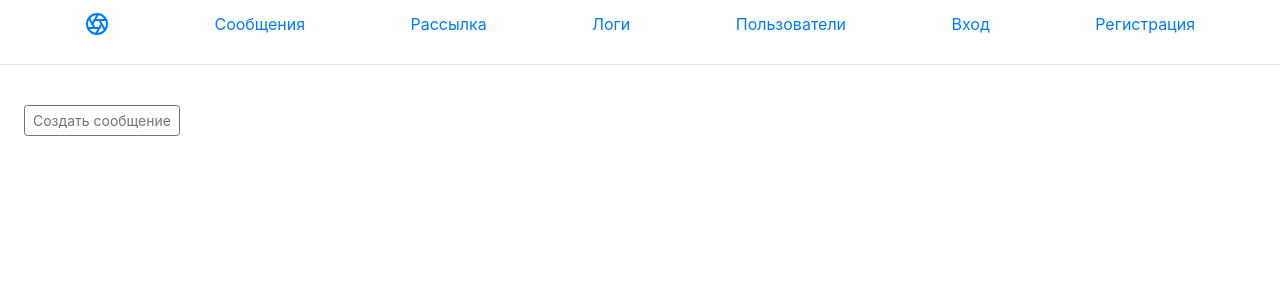
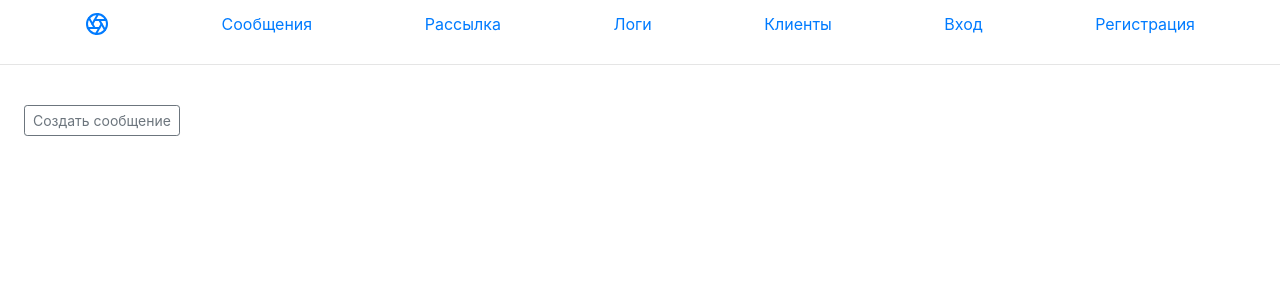
Before and after one commit to Olga-Yar/TWDjango, a Django app: template main/templates/main/index.html in a window 1280 px wide. Shown: the top 300 px of the page. Run offline with Django 4.2, Linux system fonts and the light colour scheme; the template is opened without the code that fills it, so the values that code supplies are empty; some libraries are stand-ins or nearby versions.

Commit message:
корректировка шаблонов

```diff
--- a/main/templates/main/base.html
+++ b/main/templates/main/base.html
@@ -30,7 +30,7 @@
         <a class="py-2 d-none d-md-inline-block" href="{% url 'main:home' %}">Сообщения</a>
         <a class="py-2 d-none d-md-inline-block" href="{% url 'main:mailing_list' %}">Рассылка</a>
         <a class="py-2 d-none d-md-inline-block" href="{% url 'main:logi_list' %}">Логи</a>
-        <a class="py-2 d-none d-md-inline-block" href="#">Пользователи</a>
+        <a class="py-2 d-none d-md-inline-block" href="{% url 'main:client_list' %}">Клиенты</a>
 
         {% if user.is_authenticated %}
         <a class="py-2 d-none d-md-inline-block" href="{% url 'users:logout' %}">Выход</a>
--- a/main/templates/main/index.html
+++ b/main/templates/main/index.html
@@ -17,7 +17,7 @@
     <div class="btn-group m-md-4">
         <a href="{% url 'main:message_item' object.pk %}" class="btn btn-sm btn-outline-secondary">Просмотр</a>
         <a href="{% url 'main:message_update' object.pk %}" class="btn btn-sm btn-outline-secondary">Изменить</a>
-        <a href="#" class="btn btn-sm btn-outline-secondary">Удалить</a>
+        <a href="{% url 'main:message_delete' object.pk %}" class="btn btn-sm btn-outline-secondary">Удалить</a>
     </div>
 
     <hr class="featurette-divider">
```
